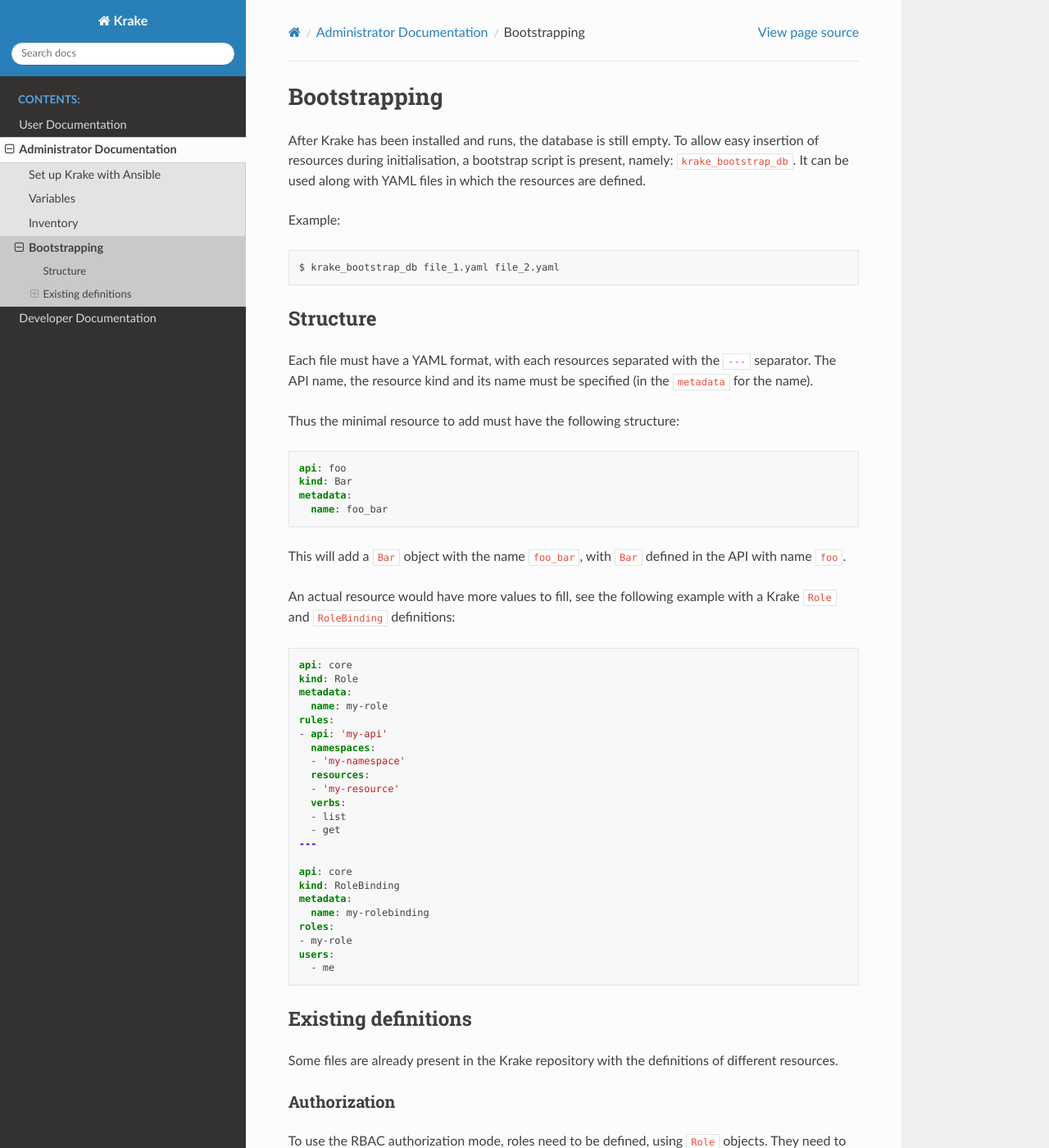
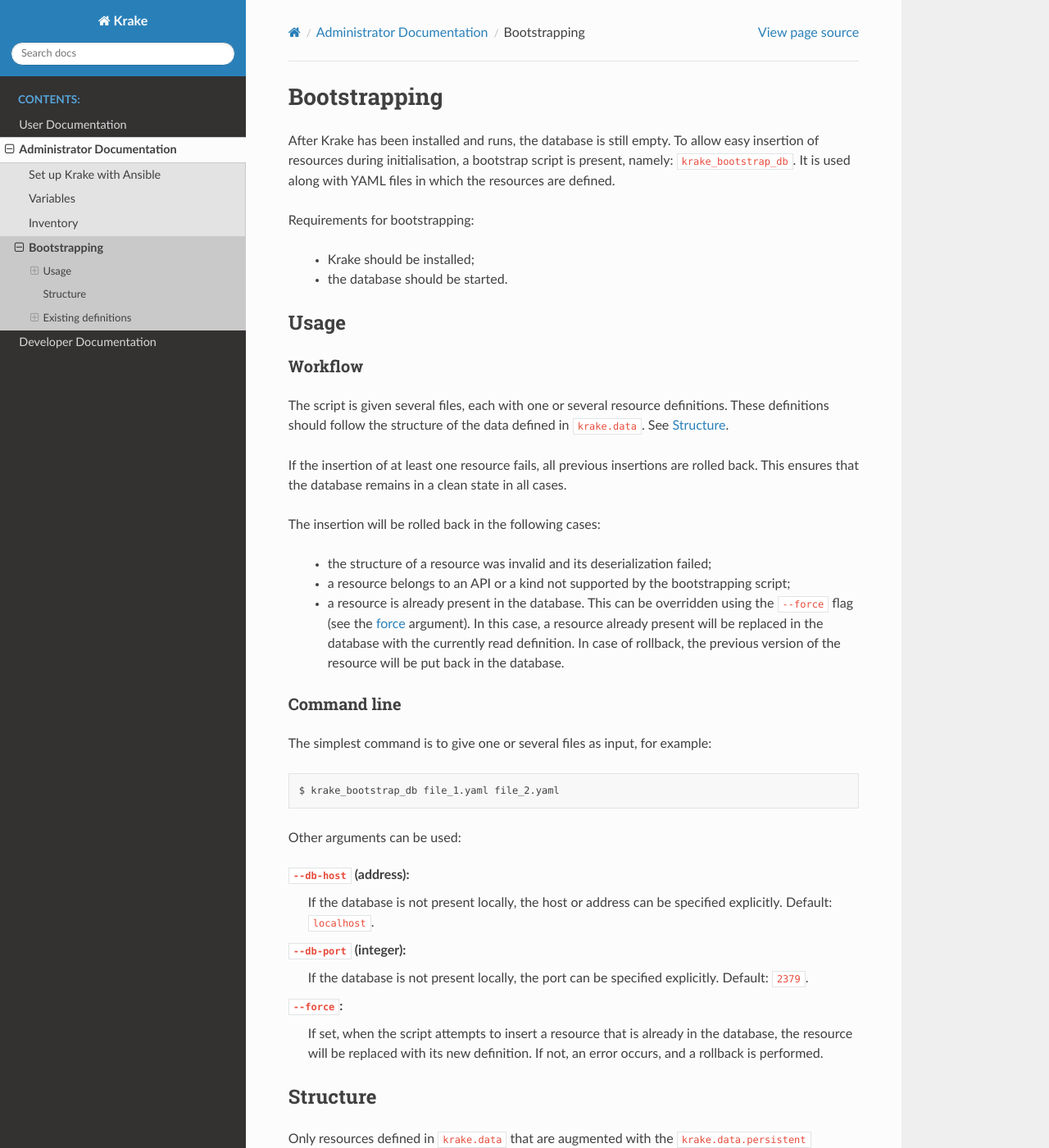
Before and after one commit to rak-n-rok/Krake, a Sphinx documentation site: the page built from docs/admin/bootstrapping.rst, in a window 1280 px wide and 1400 px high. Shown: the whole window at 82% size. Built offline with Sphinx 7.4.7 and the Read the Docs theme 2.0.0, drawn with Linux system fonts in a browser that asks for light colours; some of the changed text lies outside the part shown.

Commit message:
Extend documentation for bootstrapping
Signed-off-by: Jean Chorin <jean.chorin@cloudandheat.com>

```diff
--- a/docs/admin/bootstrapping.rst
+++ b/docs/admin/bootstrapping.rst
@@ -6,20 +6,74 @@
 
 After Krake has been installed and runs, the database is still empty. To allow easy
 insertion of resources during initialisation, a bootstrap script is present, namely:
-``krake_bootstrap_db``. It can be used along with YAML files in which the
-resources are defined.
+``krake_bootstrap_db``. It is used along with YAML files in which the resources
+are defined.
 
-Example:
+Requirements for bootstrapping:
+
+ * Krake should be installed;
+ * the database should be started.
+
+
+Usage
+=====
+
+Workflow
+--------
+
+The script is given several files, each with one or several resource definitions.
+These definitions should follow the structure of the data defined in ``krake.data``.
+See :ref:`admin/bootstrapping:Structure`.
+
+If the insertion of at least one resource fails, all previous insertions are rolled
+back. This ensures that the database remains in a clean state in all cases.
+
+The insertion will be rolled back in the following cases:
+
+ * the structure of a resource was invalid and its deserialization failed;
+ * a resource belongs to an API or a kind not supported by the bootstrapping script;
+ * a resource is already present in the database. This can be overridden using the
+   ``--force`` flag (see the force_ argument). In this case, a resource already present
+   will be replaced in the database with the currently read definition. In case of
+   rollback, the previous version of the resource will be put back in the database.
+
+
+Command line
+------------
+
+The simplest command is to give one or several files as input, for example:
 
 .. code:: bash
 
     $ krake_bootstrap_db file_1.yaml file_2.yaml
 
 
+Other arguments can be used:
+
+``--db-host`` (address):
+    If the database is not present locally, the host or address can be specified
+    explicitly. Default: ``localhost``.
+
+``--db-port`` (integer):
+    If the database is not present locally, the port can be specified explicitly.
+    Default: ``2379``.
+
+``--force``:
+    .. _force:
+
+    If set, when the script attempts to insert a resource that is already in the
+    database, the resource will be replaced with its new definition. If not, an error
+    occurs, and a rollback is performed.
+
+
 Structure
 =========
 
-Each file must have a YAML format, with each resources separated with the ``---``
+Only resources defined in ``krake.data`` that are augmented with the
+``krake.data.persistent`` decorator should be inserted with the
+``bootstrapping/bootstrap`` script.
+
+Each file must have a YAML format, with each resource separated with the ``---``
 separator. The API name, the resource kind and its name must be specified (in the
 ``metadata`` for the name).
 
--- a/docs/dev/hooks.rst
+++ b/docs/dev/hooks.rst
@@ -31,7 +31,7 @@
       Names of environment variables and CA certificate filename are defined
       in the application controller configuration file.
 
-See also :ref:`user/configuration-files:Krake configuration`.
+See also :ref:`user/configuration:Krake configuration`.
 
 Application signals job completion by calling ``complete`` hook URL.
 Token is used for authentication and should be sent in the PUT request body.
```
